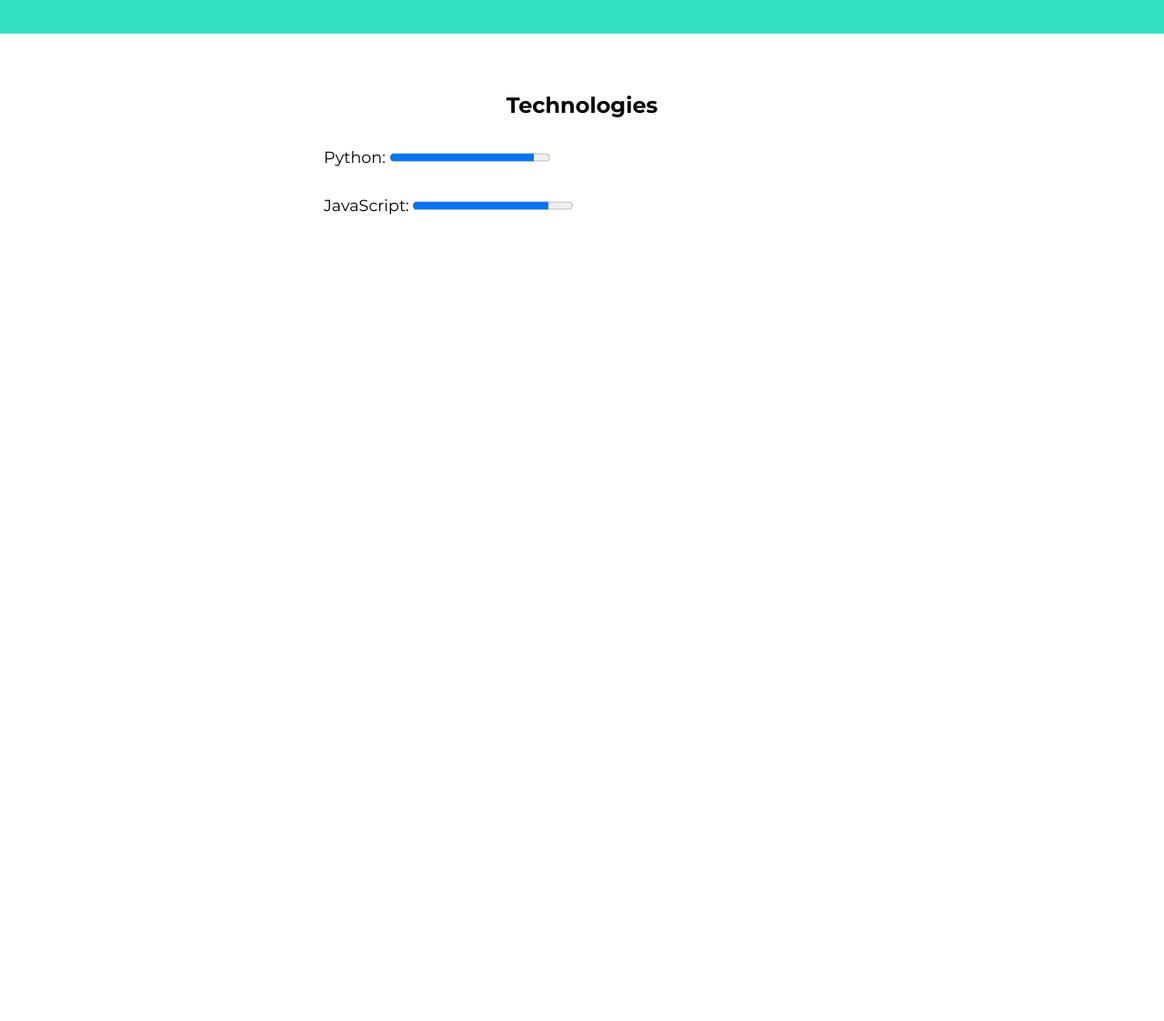
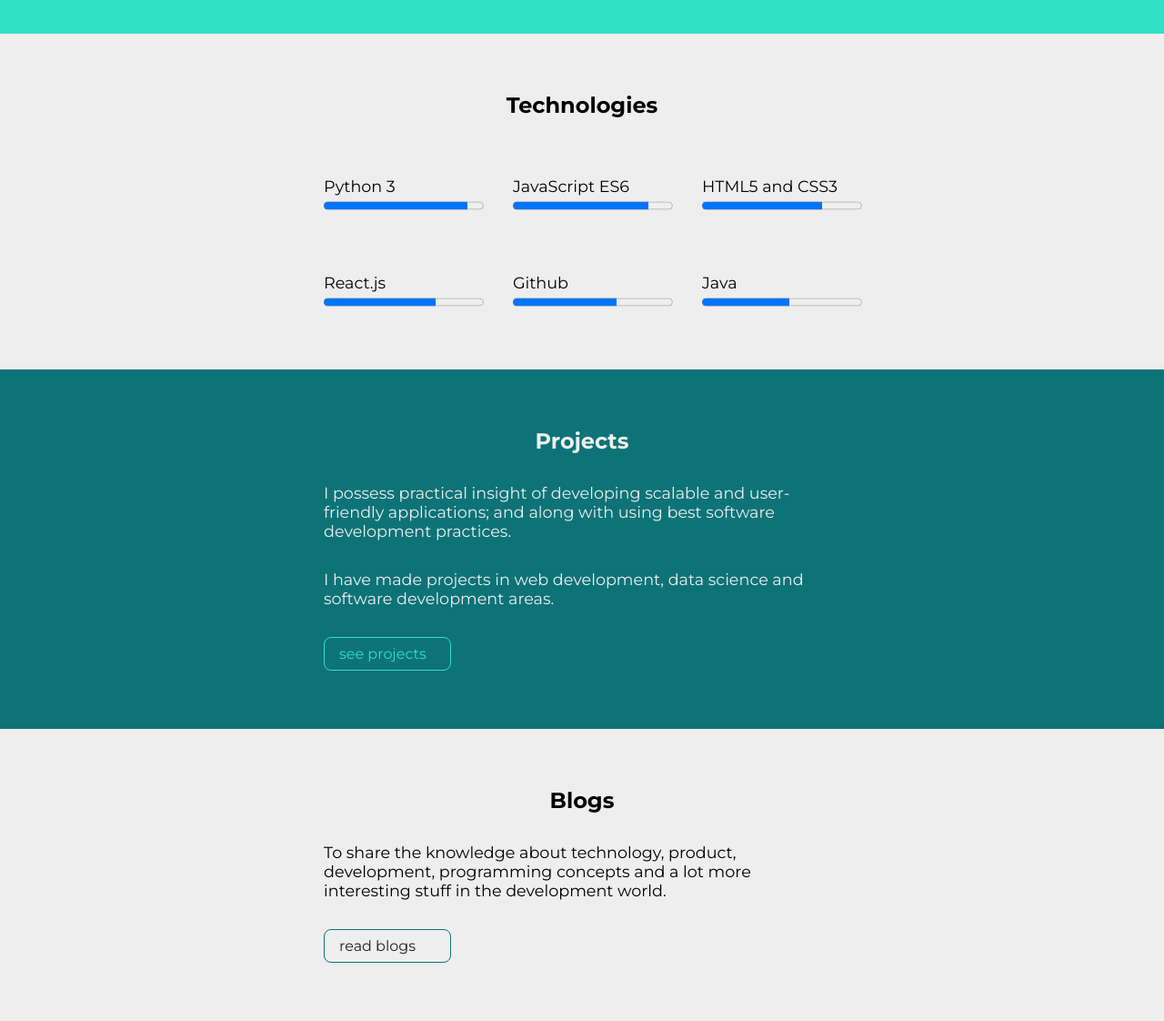
Before and after one commit to sohamsshah/portfolio-website, a plain HTML site: page index.html in a window 1280 px wide. Shown: the part 1108-2230 px from the top of the page at 91% size. Before the commit the page ends 1408 px from the top, so only its background shows below. Drawn offline with Linux system fonts and the light colour scheme.

Commit message:
add projects, blogs

```diff
--- a/index.html
+++ b/index.html
@@ -37,7 +37,7 @@
 
     </section>
 
-    <section class="section ow">
+    <section class="section pc">
         <div class="container container-center">
             <h1> About Me </h1>
             <p> Hi, I am Soham Shah! I am a pre-final year CS Undergrad, quite passionate about programming and software development.</p>
@@ -48,21 +48,60 @@
     </section>
 
 
-    <section class="section">
+    <section class="section ow">
         <div class="container container-center">
             <h1> Technologies </h1>
+            <div class="flex">
             <p>
-                <label for="file">Python:</label>
+                <label for="file">Python 3</label>
                 <progress id="file" value="90" max="100"> 32% </progress>
             </p>
 
             <p>
-                <label for="file">JavaScript: </label>
+                <label for="file">JavaScript ES6 </label>
                 <progress id="file" value="85" max="100"> 32% </progress>
             </p>
+            <p>
+                <label for="file">HTML5 and CSS3 </label>
+                <progress id="file" value="75" max="100"> 32% </progress>
+            </p>
+        </div>
 
+        <div class="flex">
+            <p>
+                <label for="file">React.js</label>
+                <progress id="file" value="70" max="100"> 32% </progress>
+            </p>
 
+            <p>
+                <label for="file"> Github </label>
+                <progress id="file" value="65" max="100"> 32% </progress>
+            </p>
+            <p>
+                <label for="file"> Java </label>
+                <progress id="file" value="55" max="100"> 32% </progress>
+            </p>
+        </div>
         </div>
     </section>
+
+    <section class="section db">
+        <div class="container container-center">
+        <h1> Projects </h1>
+        <p> I possess practical insight of developing scalable and user-friendly applications; and along with using best software development practices.</p>
+        <p> I have made projects in web development, data science and software development areas. </p></p>
+        <a class="link link-primary" href="/"> see projects</a>
+    </div>
+    </section>
+
+    <section class="section ow">
+        <div class="container container-center">
+        <h1> Blogs </h1>
+        <p> To share the knowledge about technology, product, development, programming concepts and a lot more interesting stuff in the development world. </p>
+
+        <a class="link link-primary" href="/"> read blogs</a>
+    </div>
+    </section>
+
 </body>
 </html>
--- a/styles.css
+++ b/styles.css
@@ -2,9 +2,10 @@
 
 
 :root{
-    --primary-color: #212121;
-    --off-white: #32e0c4;
-    --dark-gray: #6B7280;
+    --primary-color: #32e0c4;
+    --dark-ocean: #0d7377;
+    --dark-gray:#212121;
+    --off-white: #eeeeee;
 }
 body {
     font-family: 'Montserrat', sans-serif;
@@ -79,11 +80,11 @@ hr{
 .link-primary:hover {
     background-color: var(--primary-color);
     opacity: 90%;
-    color: white;
+    color: var(--off-white);
 }
 
 .link-secondary:hover {
-    background-color: white;
+    background-color: var(--off-white);
     opacity: 90%;
     color: var(--primary-color);
 }
@@ -100,8 +101,8 @@ hr{
 }
 
 .navigation{
-    background-color: var(--primary-color);
-    color: white;
+    background-color: var(--dark-gray);
+    color: var(--off-white);
     padding: 1rem;
     border-bottom-left-radius: 1rem;
 }
@@ -111,7 +112,7 @@ hr{
 }
 
 .navigation a{
-    color: white;
+    color: var(--off-white);
     text-decoration: none;
 }
 
@@ -165,10 +166,10 @@ hr{
 /** footer **/
 
 .footer{
-    background-color: var(--primary-color);
+    background-color: var(--dark-gray);
     padding: 2rem 1rem;
     text-align: center;
-    color: white;
+    color: var(--off-white);
     border-top-right-radius: 1rem;
 }
 
@@ -177,5 +178,34 @@ hr{
 }
 
 .footer .link{
-    color:white;
+    color: var(--off-white);
 }
+
+.flex{
+    display:flex;
+}
+
+.db{
+    background-color:var(--dark-ocean);
+    color: var(--off-white);
+}
+
+.db > a {
+    color: white;
+    border-color: white;
+}
+
+.pc{
+    background-color: var(--primary-color);
+}
+
+.ow .link-primary {
+    color: var(--dark-gray);
+    border-color: var(--dark-ocean);
+}
+
+
+.ow .link-primary:hover{
+    background-color: var(--dark-ocean);
+    color: var(--off-white);
+}
```
